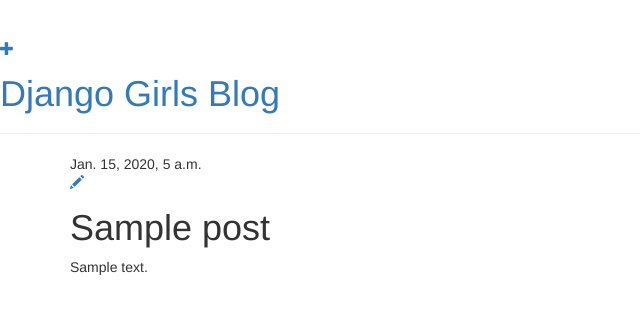
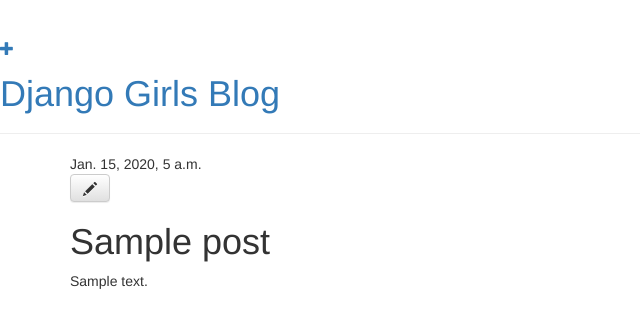
Before and after one commit to presleyd/django-tutorial, a Django app: page /post/1/ in a window 1280 px wide. Shown: the top 328 px of the page, without its empty margins (0-640 px from the left). Run offline with Django 3.2, Linux system fonts and the light colour scheme; a user stored in the database is signed in; tables that the repository leaves empty hold one stand-in row (values such as "Sample post"); some libraries are stand-ins or nearby versions.

Commit message:
Fixed typo

```diff
--- a/blog/templates/blog/post_detail.html
+++ b/blog/templates/blog/post_detail.html
@@ -8,7 +8,7 @@
 	    </div>
 	{% endif %}
 	{% if user.is_authenticated %}
-	    <a clas="btn btn-default" href="{% url 'post_edit' pk=post.pk %}"><span class="glyphicon glyphicon-pencil"></span></a>
+	    <a class="btn btn-default" href="{% url 'post_edit' pk=post.pk %}"><span class="glyphicon glyphicon-pencil"></span></a>
 	{% endif %}
 	<h1>{{ post.title }}</h1>
 	<p>{{ post.text|linebreaks }}</p>
```
